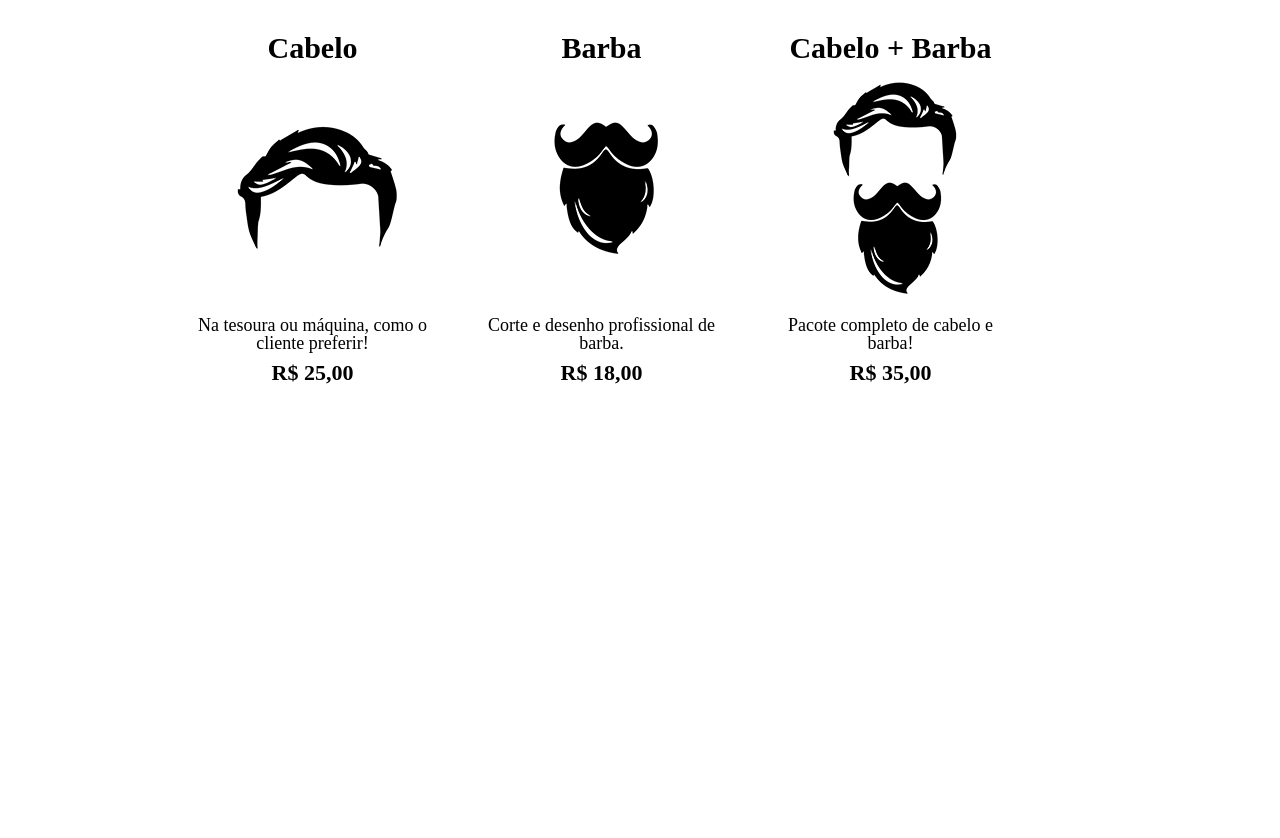
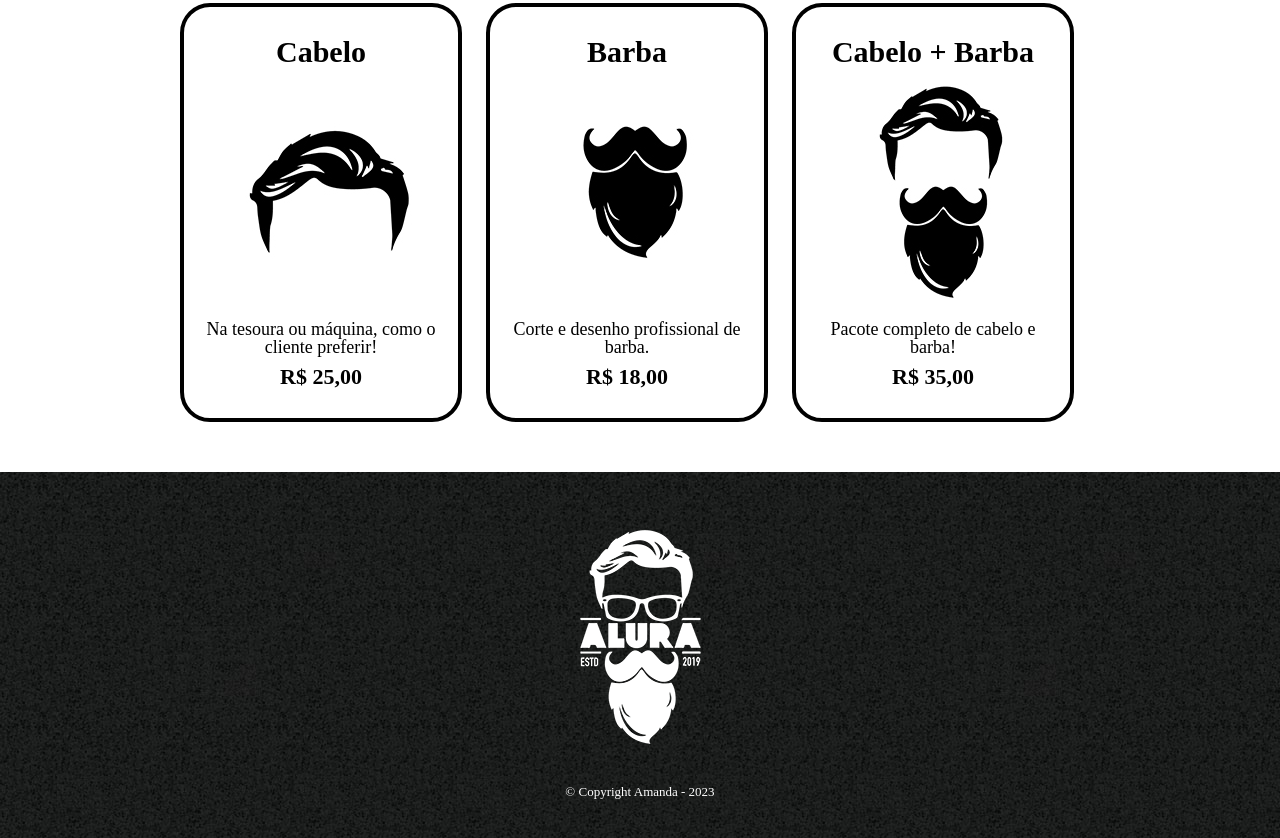
Before and after one commit to amandagpf/curso-html-css-alura, a plain HTML site: page produtos.html in a window 1280 px wide. Shown: the part 340-1178 px from the top of the page. Before the commit the page ends 804 px from the top, so only its background shows below. Drawn offline with Linux system fonts and the light colour scheme.

Commit message:
Commit Final

```diff
--- a/produtos.css
+++ b/produtos.css
@@ -1,4 +1,3 @@
-
 header{
     background: #bbbbbb;
     padding: 20px 0;
@@ -29,10 +28,15 @@ nav a{
     text-decoration: none;
 }
 
+nav a:hover{
+    color: orangered;
+    text-decoration: underline;
+}
+
 .produtos{
     width: 940px;
-    margin: 0 auto;
-    padding: 50px 0;
+    margin: auto;
+    padding: 50px 0px;
 }
 
 .produtos li{
@@ -40,9 +44,23 @@ nav a{
     vertical-align: top;
     text-align: center;
     width: 30%;
-    margin: 0 1.5px;
+    margin: 0 10px;
     padding: 30px 20px;
     box-sizing: border-box;
+    border: 4px solid black;
+    border-radius: 30px;
+}
+
+.produtos li:hover h2{
+    font-size: 42px;
+}
+
+.produtos li:hover{
+    border-color: orangered;
+}
+
+.produtos li:active{
+    border-color: blue;
 }
 
 .produtos h2{
@@ -59,3 +77,15 @@ nav a{
     font-weight: bold;
     margin-top: 10px;
 }
+
+footer{
+    text-align: center;
+    background-image: url("bg.jpg");
+    padding: 40px 0;
+}
+
+.copyright{
+    color: white;
+    font-size: 13px;
+    margin-top: 20px;
+}
--- a/produtos.html
+++ b/produtos.html
@@ -48,5 +48,10 @@
             </li>
         </ul>
     </main>
+
+    <footer>
+        <img src="./logo-branco.png" alt="">
+        <p class="copyright">&copy; Copyright Amanda - 2023</p>
+    </footer>
 </body>
 </html>
```
